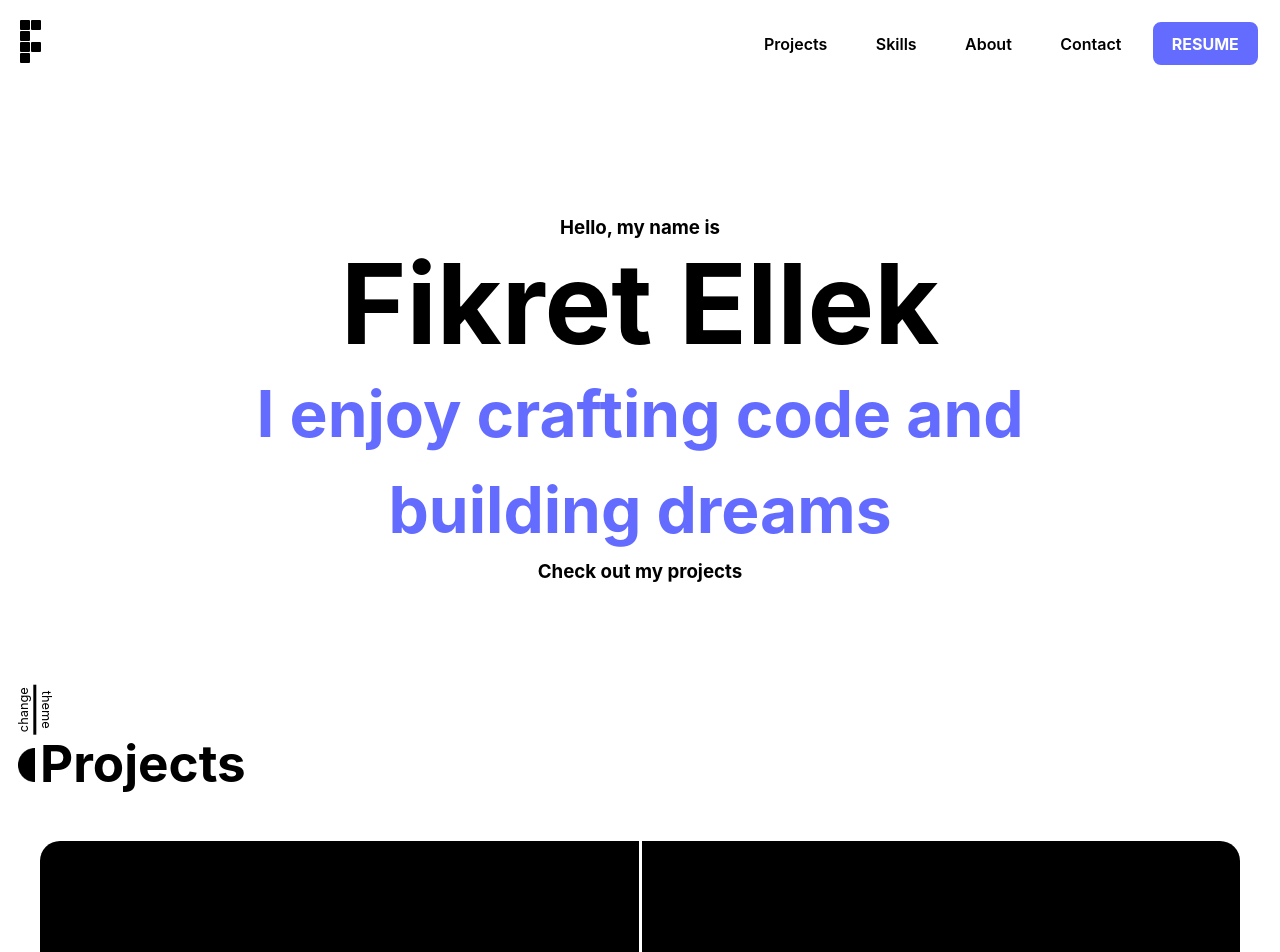
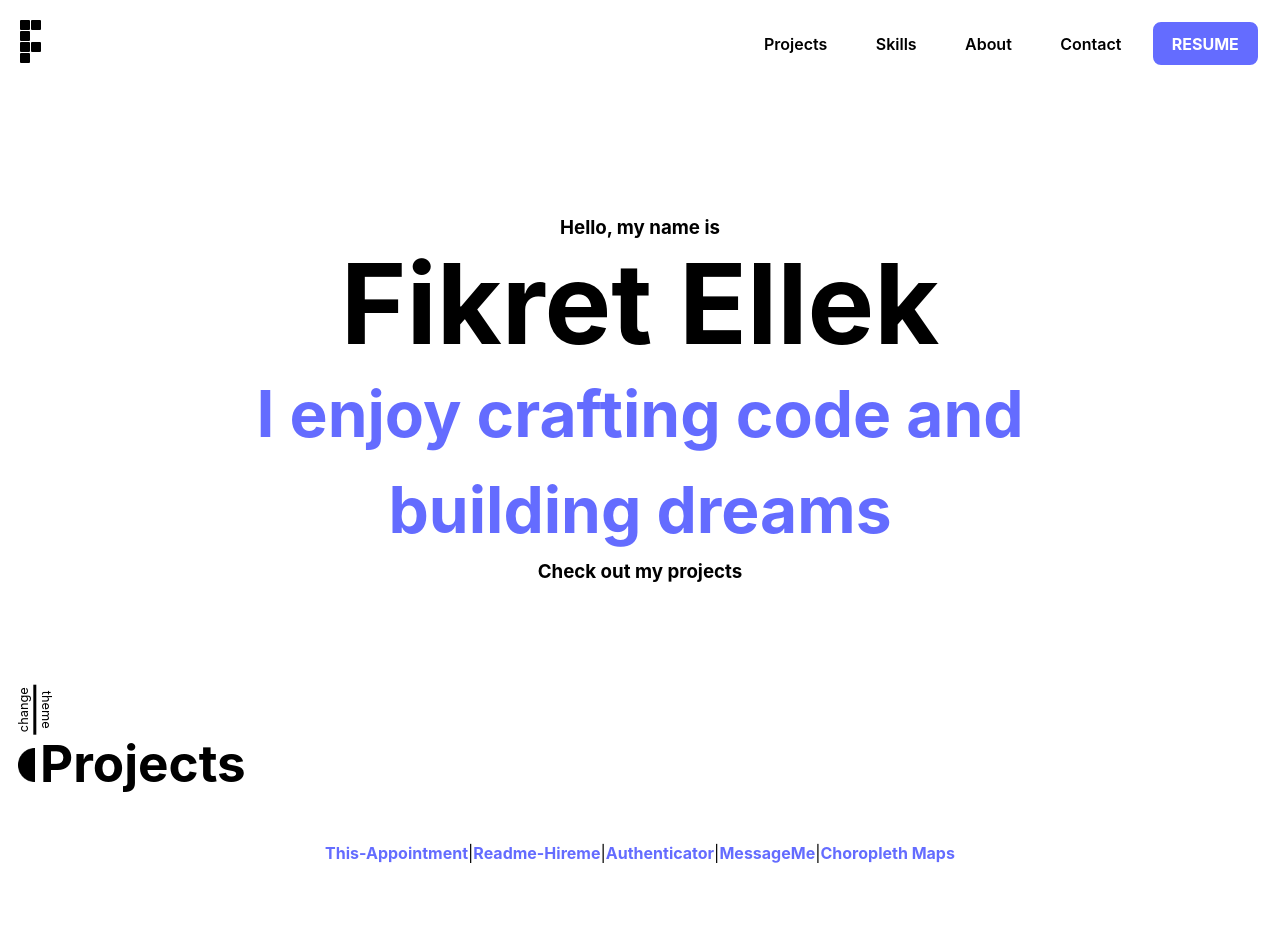
Before and after one commit to fikretellek/fikretellek.github.io, a React (Vite) app: page / in a window 1280 px wide. Shown: the top 952 px of the page. Built offline with nearby package versions, Linux system fonts and the light colour scheme.

Commit message:
projects nav added

```diff
--- a/src/components/Projects/Projects.jsx
+++ b/src/components/Projects/Projects.jsx
@@ -39,33 +39,51 @@ const Projects = (props) => {
               Projects
             </a>
           </h1>
-          <div id="projects-grid">
-            {/* onMouseLeave={resetActiveCard}*/}
+          <div id="projects-titles">
             <a
               href="#project-1"
               onPointerOver={() => handleActiveCard(1)}
               className="project-grid-elm"
-            ></a>
+            >
+              This-Appointment
+            </a>
+            |
             <a
               href="#project-2"
               onPointerOver={() => handleActiveCard(2)}
               className="project-grid-elm"
-            ></a>
+            >
+              Readme-Hireme
+            </a>
+            |
             <a
               href="#project-3"
               onPointerOver={() => handleActiveCard(3)}
               className="project-grid-elm"
-            ></a>
+            >
+              Authenticator
+            </a>
+            |
             <a
               href="#project-4"
               onPointerOver={() => handleActiveCard(4)}
               className="project-grid-elm"
-            ></a>
+            >
+              MessageMe
+            </a>
+            |
+            <a
+              href="#project-5"
+              onPointerOver={() => handleActiveCard(5)}
+              className="project-grid-elm"
+            >
+              Choropleth Maps
+            </a>
           </div>
         </div>
 
         <div id="projects-info">
-          {[1, 2, 3, 4].map((elm) => (
+          {[1, 2, 3, 4, 5].map((elm) => (
             <EachProject id={elm} />
           ))}
         </div>
```
